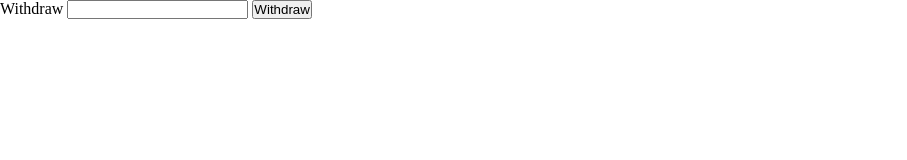
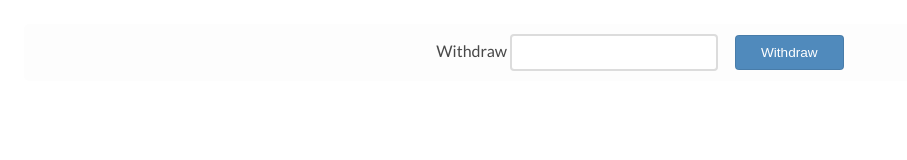
Before and after one commit to zeeshanzaidi1974/calcu1, a plain HTML site: page index3.html in a window 1280 px wide. Shown: the whole page, without its empty margins (0-907 px from the left). Drawn offline with Linux system fonts and the light colour scheme.

Commit message:
Update style.css

```diff
--- a/style.css
+++ b/style.css
@@ -1,7 +1,71 @@
 
-* {
-    padding : 0;
-    margin : 0;
+   @import 'https://fonts.googleapis.com/css?family=Lato:400,700';
+
+body {
+  color: #484848;
+  font-family: 'Lato', sans-serif;
+  padding: 1em;
+  line-height: 1.5;
 }
 
-body {
+.flex {
+  background: #fdfdfd;
+  display: flex;
+  flex-wrap:wrap;
+  justify-content: center;
+  align-items:center;
+  margin: 0 auto;
+  border-radius:5px;
+}
+
+.element-center {
+  display: flex;
+  flex-direction:column;
+  justify-content: center;
+}
+.typewrite {
+    font-size: 16pt;
+    margin: auto;
+    display: flex;
+    justify-content: center;
+}
+
+h1
+{
+font-size: 3em;
+    margin: 0;
+    margin-top: 0.3em;
+}
+
+#inputs {
+    padding: 10px;
+}
+
+input,
+button {
+  font-size: .85em;
+  padding: .65em 1em;
+  border-radius: .3em;
+  outline: 0;
+}
+
+input {
+  border: 2px solid #dcdcdc;
+  margin-right: 1em;
+}
+
+button {
+    color: white;
+    background: #508abc;
+    border: solid 1px;
+    border-color: rgba(0, 0, 0, .1);
+    cursor: pointer;
+}
+
+label {
+    font-size: 2em;
+}
+
+#btnDeposit, #btnWithdraw {
+    width: 8em;
+}
```
